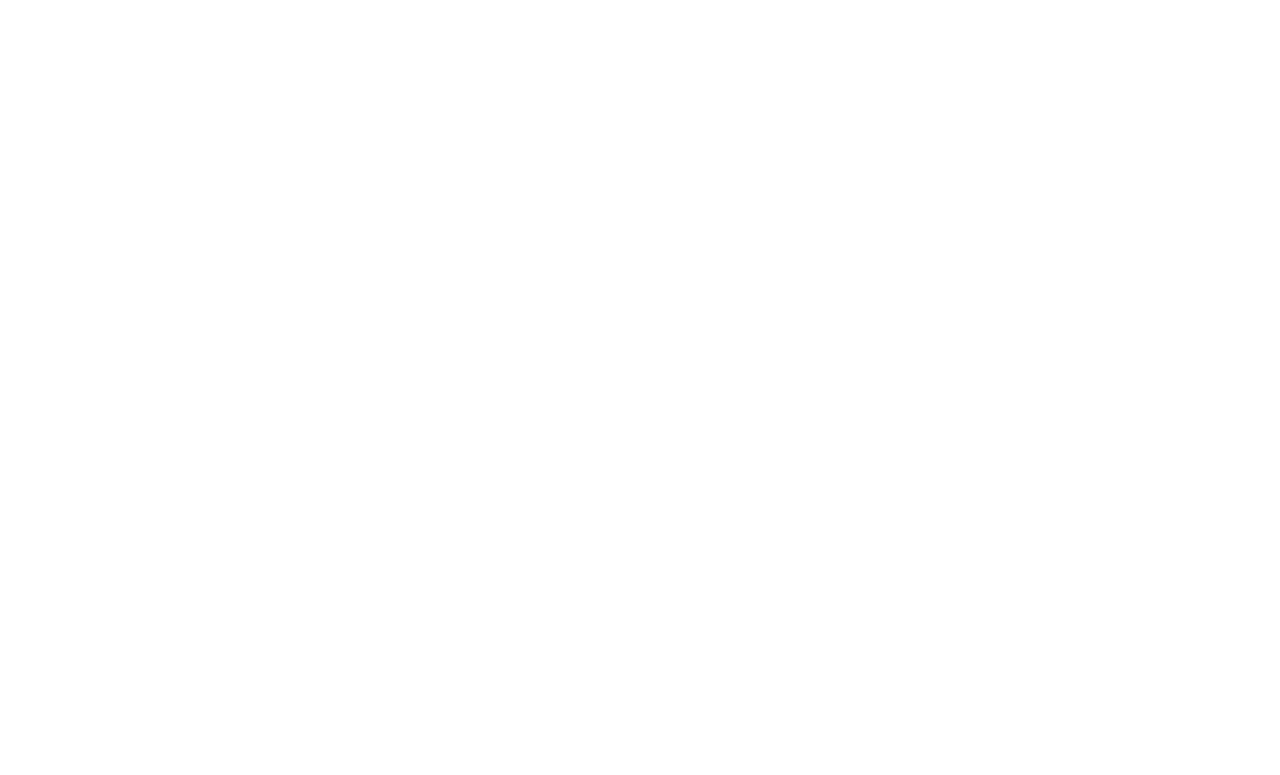
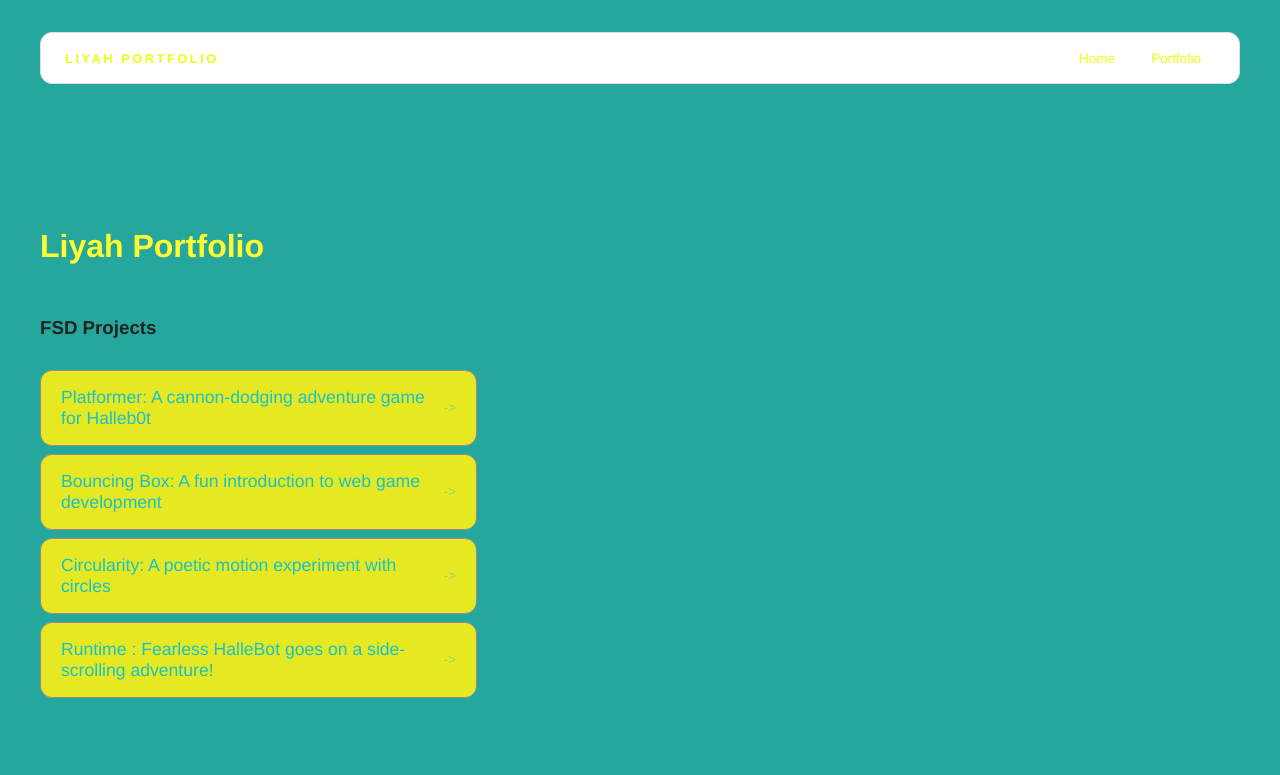
Before and after one commit to BraliyahHarris28/BraliyahHarris28.github.io, a plain HTML site: page portfolio.html in a window 1280 px wide. Drawn offline with Linux system fonts and the light colour scheme.

Commit message:
day1 of bouncing box

```diff
--- a/portfolio.html
+++ b/portfolio.html
@@ -0,0 +1,47 @@
+<!DOCTYPE html>
+<html>
+<head>
+  <title> Liyah Portfolio </title>
+  <link rel="stylesheet" href="style.css" />
+</head>
+<body>
+<!-- All content goes here -->
+<div id="all-contents">
+  <nav>
+    <h1> Liyah Portfolio</h1>
+     <ul id="nav-ul">
+
+<li class="nav-li">
+<a href="index.html">Home</a>
+</li>
+<li class="nav-li">
+<a href="portfolio.html">Portfolio</a>
+</li>
+</ul>
+  </nav>
+
+<main>
+  <div class="content">
+<h1> Liyah Portfolio</h1>
+<h3>FSD Projects</h3>
+<ul id="portfolio">
+ <li>
+<a href="fsd-projects/platformer/">Platformer: A cannon-dodging adventure game for Halleb0t</a>
+</li>
+<li>
+<a href="fsd-projects/bouncing-box/">Bouncing Box: A fun introduction to web game development</a>
+</li>
+<li>
+<a href="fsd-projects/circularity/">Circularity: A poetic motion experiment with circles</a>
+</li>
+<li>
+<a href="fsd-projects/runtime/">Runtime : Fearless HalleBot goes on a side-scrolling adventure!</a>
+</li>
+</ul>
+<!-- ASD Projects will go here -->
+</div>
+</main>
+</div>
+</div>
+</body>
+</html>
--- a/style.css
+++ b/style.css
@@ -164,3 +164,90 @@
 background: #21afa6;
 color: #21afa6;
 }
+/* Portfolio styles */
+.content h1 {
+color: rgb(255, 255, 48);
+}
+#portfolio {
+list-style: none;
+margin: 0;
+padding: 0;
+width: 100%;
+display: flex;
+flex-direction: column;
+gap: 8px;
+}
+#portfolio li {
+border-radius: 12px;
+overflow: hidden;
+}
+#portfolio a {
+display: flex;
+justify-content: space-between;
+align-items: center;
+text-decoration: none;
+color: #17c2cb;
+padding: 16px 20px;
+font-size: 1.1rem;
+font-weight: 500;
+background: #e6e921;
+border: 1px solid #a18686;
+border-radius: 12px;
+transition: background 0.25s ease, color 0.25s ease, transform 0.25s ease;
+}
+#portfolio a:hover {
+background: #000;
+color: #fff;
+transform: translateX(4px);
+}
+#portfolio a::after {
+content: "->";
+font-size: 0.85rem;
+opacity: 0.4;
+transition: opacity 0.25s ease;
+
+white-space: nowrap;
+}
+#portfolio a:hover::after {
+opacity: 1;
+}
+/* responsive web design */
+@media screen and (min-width: 120px) and (max-width: 1080px) {
+main {
+height: 100ch;
+zoom: 1.5;
+display: grid;
+}
+h1 {
+
+font-size: 44px;
+}
+h2 {
+font-size: 42px;
+}
+h3 {
+font-size: 36px;
+}
+#all-contents {
+height: 100ch;
+margin: none;
+}
+a {
+font-size: 42px;
+}
+.sidebar {
+margin-right: 0px;
+justify-content: center;
+align-items: center;
+}
+.sidebar-img {
+width: 100%;
+}
+p,
+li {
+font-size: 24px;
+}
+.content {
+align-content: center;
+justify-content: center;
+}
```
Also changed, not shown: fsd-projects/bouncing-box/index.html (+4 -1 lines), fsd-projects/platformer/platformer.js (+11 -3 lines), index.html (+1 -1 lines).
